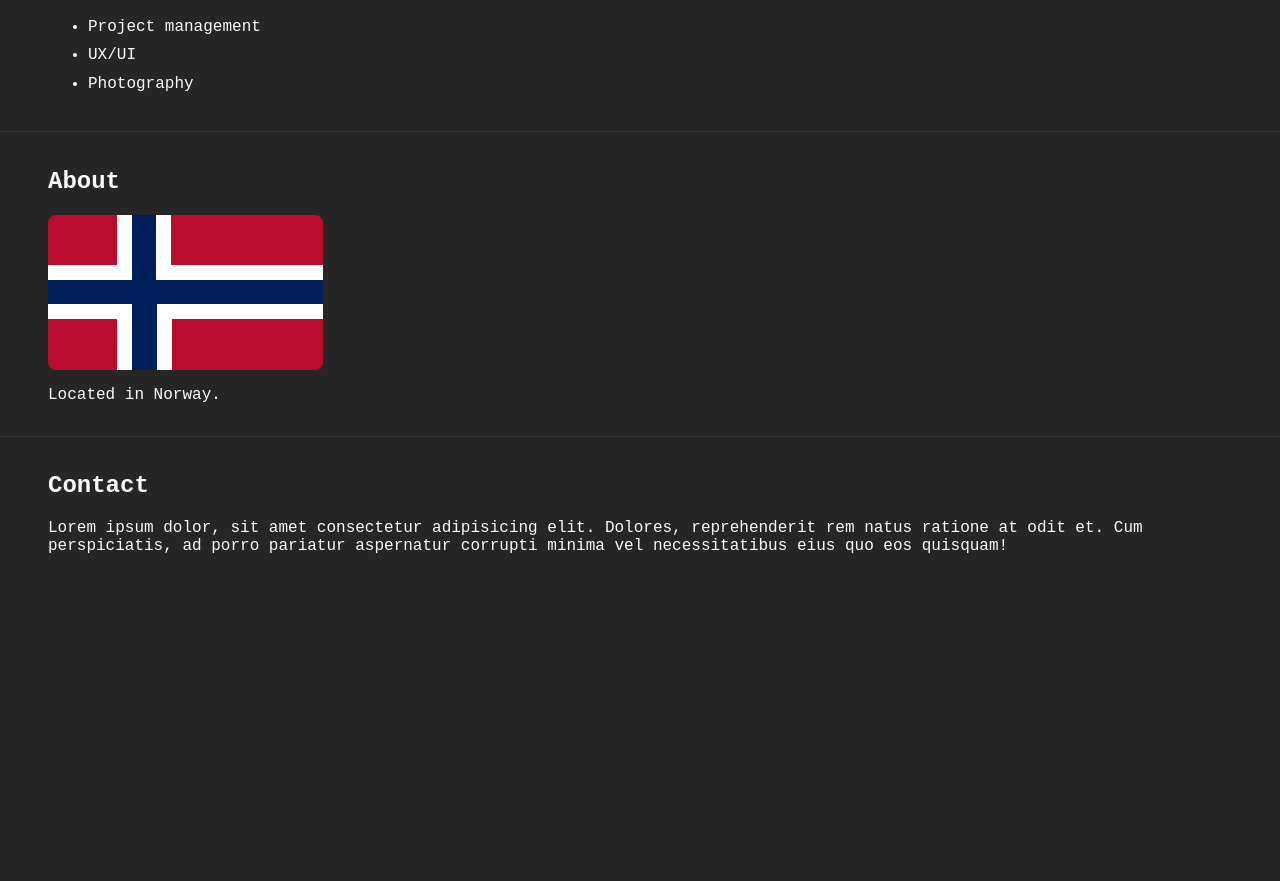
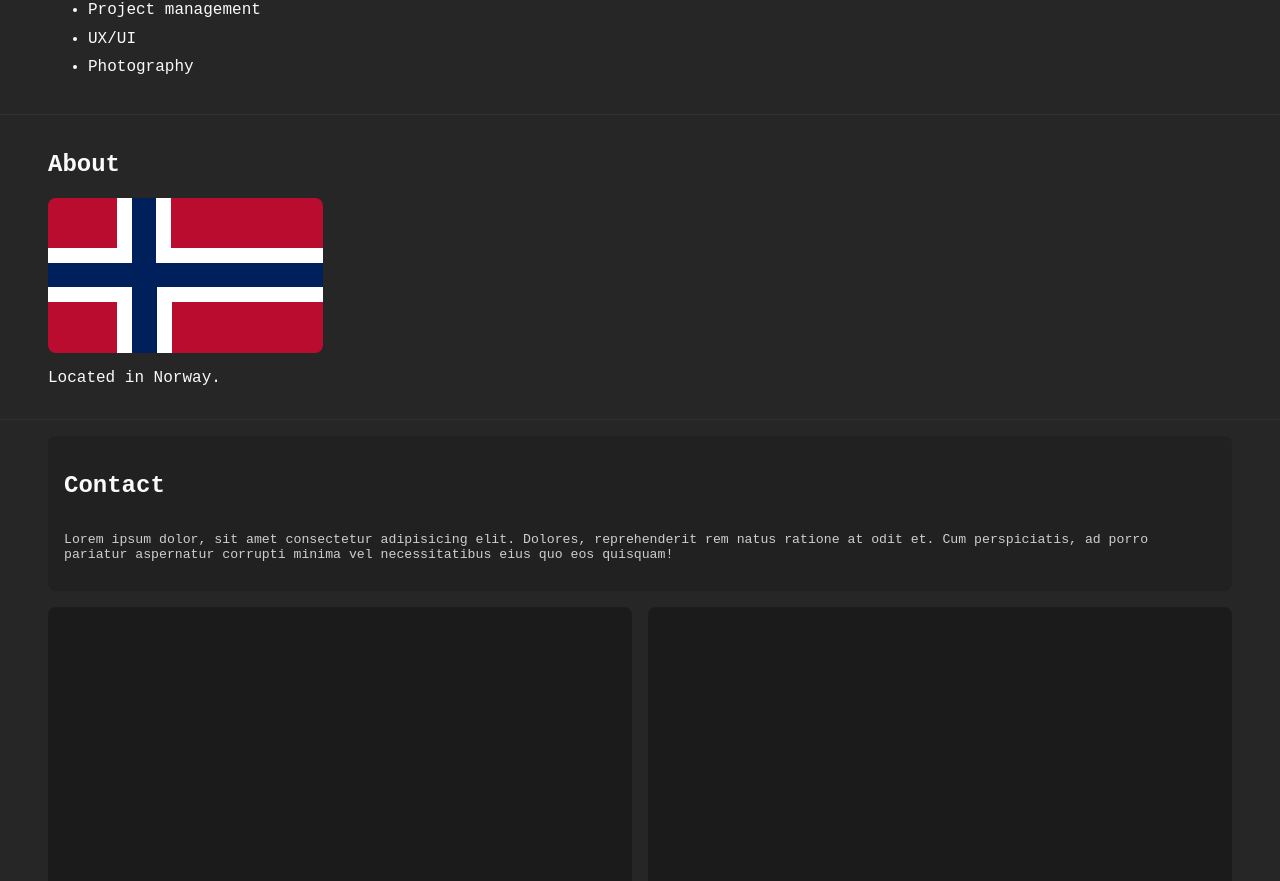
Before and after one commit to hrkvalvik/portfolio, a plain HTML site: page index.html in a window 1280 px wide. Shown: the part 164-1045 px from the top of the page. Before the commit the page ends 800 px from the top, so only its background shows below. Drawn offline with Linux system fonts and the light colour scheme.

Commit message:
Add files via upload
Added grid

```diff
--- a/index.html
+++ b/index.html
@@ -27,7 +27,7 @@
         </p>
     </section>
     <section class="about" id="about">
-        <h1>About</h1>
+        <h2>About</h2>
         <div class="flag">
             <div class="cross-hor"></div>
             <div class="cross-ver-1"></div>
@@ -36,8 +36,13 @@
         <p>Located in Norway.</p>
     </section>
     <section class="contact" id="contact">
-        <h1>Contact</h1>
-        <p>Lorem ipsum dolor, sit amet consectetur adipisicing elit. Dolores, reprehenderit rem natus ratione at odit et. Cum perspiciatis, ad porro pariatur aspernatur corrupti minima vel necessitatibus eius quo eos quisquam!</p>
+    <div class="grid">
+        <div class="fullwidth"><h2>Contact</h2>
+            <p>Lorem ipsum dolor, sit amet consectetur adipisicing elit. Dolores, reprehenderit rem natus ratione at odit et. Cum perspiciatis, ad porro pariatur aspernatur corrupti minima vel necessitatibus eius quo eos quisquam!</p>
+        </div>
+        <div class="card"><svg xmlns="http://www.w3.org/2000/svg" width="24" height="24" viewBox="0 0 24 24" fill="none" stroke="currentColor" stroke-width="1.5" stroke-linecap="round" stroke-linejoin="round" class="lucide lucide-mail"><rect width="20" height="16" x="2" y="4" rx="2"/><path d="m22 7-8.97 5.7a1.94 1.94 0 0 1-2.06 0L2 7"/></svg></div>
+        <div class="card"><svg xmlns="http://www.w3.org/2000/svg" width="24" height="24" viewBox="0 0 24 24" fill="none" stroke="currentColor" stroke-width="1.5" stroke-linecap="round" stroke-linejoin="round" class="lucide lucide-github"><path d="M15 22v-4a4.8 4.8 0 0 0-1-3.5c3 0 6-2 6-5.5.08-1.25-.27-2.48-1-3.5.28-1.15.28-2.35 0-3.5 0 0-1 0-3 1.5-2.64-.5-5.36-.5-8 0C6 2 5 2 5 2c-.3 1.15-.3 2.35 0 3.5A5.403 5.403 0 0 0 4 9c0 3.5 3 5.5 6 5.5-.39.49-.68 1.05-.85 1.65-.17.6-.22 1.23-.15 1.85v4"/><path d="M9 18c-4.51 2-5-2-7-2"/></svg></div>
+    </div>
     </section>
 
 </body>
--- a/style/style.css
+++ b/style/style.css
@@ -36,7 +36,7 @@ header {
     & ul {
         display: flex;
         gap: 1rem;
-        font-size: 1rem;
+        font-size: .725rem;
     }
 
     & li {
@@ -123,3 +123,42 @@ section {
     border-left: 15px solid #ffffff;
     border-right: 15px solid #ffffff;
 }
+
+.grid {
+    display: grid;
+    grid-template-columns: 1fr 1fr;
+    grid-template-rows: auto auto auto;
+    gap: 1rem;
+}
+
+.card {
+    background: #1b1b1b;
+    border-radius: .5rem;
+    padding: 1rem;
+    aspect-ratio: 1/1;
+    display: flex;
+    justify-content: center;
+    align-items: center;
+    transition: filter 200ms ease-in;
+
+    &:hover {
+        filter: brightness(106%);
+    }
+
+
+}
+
+.fullwidth {
+    grid-column: span 2;
+    border-radius: .5rem;
+    padding: 1rem;
+    display: flex;
+    align-items: start;
+    flex-direction: column;
+    background: #212121;
+
+    & p {
+        font-size: .825rem;
+        opacity: .8;
+    }
+}
```
